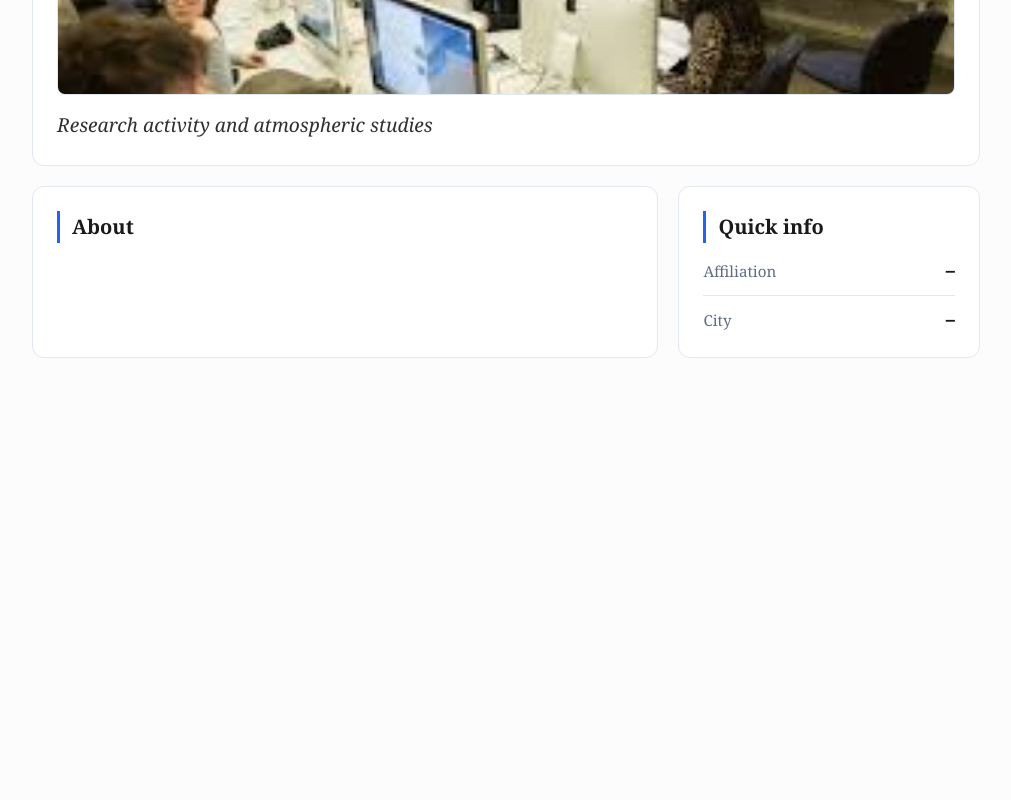
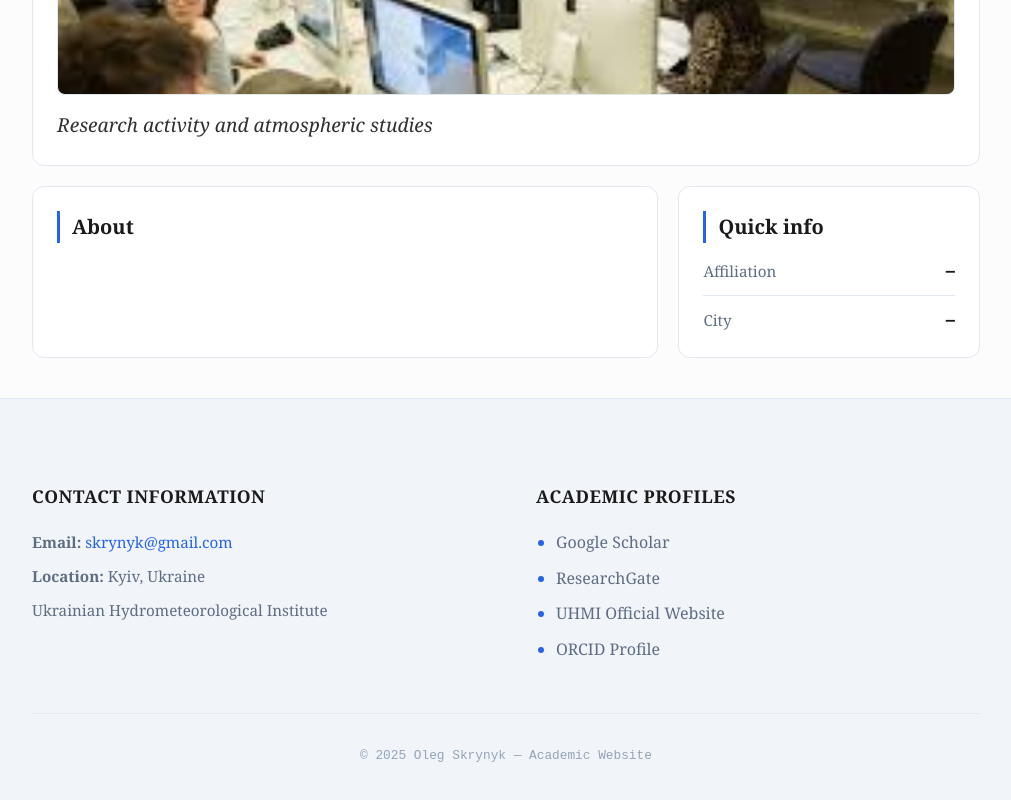
Before and after one commit to olegbach9-webdev/father-website-mvp, a React (Vite) app: page / in a window 1280 px wide. Shown: the part 782-1582 px from the top of the page, without its empty margins (134-1145 px from the left). Before the commit the page ends 1200 px from the top, so only its background shows below. Built offline with nearby package versions, Linux system fonts and the light colour scheme; no server answers.

Commit message:
add footer

```diff
--- a/src/app/Layout.jsx
+++ b/src/app/Layout.jsx
@@ -24,11 +24,47 @@ function Nav({ lang, setLang }) {
   );
 }
 
+function Footer({ lang }) {
+  return (
+    <footer className="footer">
+      <div className="container footer-container">
+        <div className="footer-grid">
+          {/* Ліва колонка: Контакти */}
+          <div className="footer-col">
+            <h4>{lang === "en" ? "Contact Information" : "Контактна інформація"}</h4>
+            <p><strong>Email:</strong> <a href="mailto:skrynyk@gmail.com">skrynyk@gmail.com</a></p>
+            <p><strong>{lang === "en" ? "Location:" : "Локація:"}</strong> {lang === "en" ? "Kyiv, Ukraine" : "Київ, Україна"}</p>
+            <p>{lang === "en" ? "Ukrainian Hydrometeorological Institute" : "Український гідрометеорологічний інститут"}</p>
+          </div>
+
+          {/* Права колонка: Посилання списком */}
+          <div className="footer-col">
+            <h4>{lang === "en" ? "Academic Profiles" : "Академічні профілі"}</h4>
+            <ul className="footer-ul">
+              <li><a href="https://scholar.google.com/" target="_blank" rel="noreferrer">Google Scholar</a></li>
+              <li><a href="https://www.researchgate.net/" target="_blank" rel="noreferrer">ResearchGate</a></li>
+              <li><a href="https://uhmi.org.ua/" target="_blank" rel="noreferrer">{lang === "en" ? "UHMI Official Website" : "Офіційний сайт УГМІ"}</a></li>
+              <li><a href="https://orcid.org/" target="_blank" rel="noreferrer">ORCID Profile</a></li>
+            </ul>
+          </div>
+        </div>
+
+        <div className="footer-bottom">
+          <p>© {new Date().getFullYear()} Oleg Skrynyk — {lang === "en" ? "Academic Website" : "Академічний вебсайт"}</p>
+        </div>
+      </div>
+    </footer>
+  );
+}
+
 export default function Layout({ lang, setLang }) {
   return (
     <div className="container">
       <Nav lang={lang} setLang={setLang} />
-      <Outlet context={[lang]} />
+      <main>
+        <Outlet context={[lang]} />
+      </main>
+      <Footer lang={lang} />
     </div>
   );
 }
--- a/src/pages/Team.jsx
+++ b/src/pages/Team.jsx
@@ -1,24 +1,29 @@
 import { useEffect, useState } from "react";
+import { useOutletContext } from "react-router-dom";
 
 import teamGroup from "./../../public/img/team-group.jpg"
 
 export default function Team() {
   const [data, setData] = useState(null);
+  const [lang] = useOutletContext();
 
   useEffect(() => {
-    fetch(`${import.meta.env.BASE_URL}/content/team.json`, { cache: "no-store" })
+    const fileName = lang === "en" ? "team.json" : "team_ua.json";
+    const url = `${import.meta.env.BASE_URL}/content/${fileName}`;
+
+    fetch(url, { cache: "no-store" })
       .then(r => r.json())
       .then(setData)
       .catch(() => setData({ members: [] }));
-  }, []);
+  }, [lang]);
 
   if (!data) return <div className="card">Loading…</div>;
 
   return (
     <>
       <section className="hero">
-        <h1>{data.title || "Team"}</h1>
-        <p className="sub">{data.intro || ""}</p>
+        <h1>{data.title}</h1>
+        <p className="sub">{data.intro}</p>
       </section>
 
       <section className="card" style={{ marginTop: 14 }}>
@@ -26,17 +31,20 @@ export default function Team() {
           className="heroImg"
           // src={data.photo || "/img/team-group.jpg"}
           src={teamGroup}
-          alt="Team"
+          alt="Team Research Group"
         />
       </section>
 
       <section className="card" style={{ marginTop: 14 }}>
-        <h2>Members</h2>
+        <h2>{lang === "en" ? "Department Members" : "Склад відділу"}</h2>
         <div className="list">
           {(data.members || []).map((m, i) => (
             <div className="item" key={i}>
               <b>{m.name}</b>
-              <div className="meta">{m.role}{m.area ? ` • ${m.area}` : ""}</div>
+              <div className="meta">
+                {m.role}{m.degree ? `, ${m.degree}` : ""}
+                {m.area ? ` • ${m.area}` : ""}
+              </div>
             </div>
           ))}
         </div>
--- a/src/styles.css
+++ b/src/styles.css
@@ -24,7 +24,7 @@ body {
   -webkit-font-smoothing: antialiased;
 }
 
-.container { max-width: var(--max); margin: 0 auto; padding: 22px 16px 60px; }
+.container { max-width: var(--max); margin: 0 auto; padding: 22px 16px 0; }
 a { color: var(--accent); text-decoration: none; transition: opacity 0.2s; }
 a:hover { opacity: 0.8; text-decoration: underline; }
 
@@ -171,3 +171,89 @@ h1 {
   background: var(--text);
   color: white;
 }
+
+/* Оновлений Футер */
+.footer {
+  background-color: #f1f5f9;
+  border-top: 1px solid var(--stroke);
+  margin-top: 40px; /* Зменшили, щоб не було гігантської дірки */
+  padding: 60px 0 20px;
+  color: var(--text);
+  width: 100vw; /* Розтягуємо на всю ширину в'юпорта */
+  position: relative;
+  left: 50%;
+  right: 50%;
+  margin-left: -50vw;
+  margin-right: -50vw;
+}
+
+/* Контейнер всередині футера для вирівнювання */
+.footer-container {
+  max-width: var(--max);
+  margin: 0 auto;
+  padding: 0 16px;
+}
+
+.footer-grid {
+  display: grid;
+  grid-template-columns: 1fr 1fr; /* Рівно дві колонки */
+  gap: 60px;
+  margin-bottom: 40px;
+}
+
+.footer-col h4 {
+  font-family: var(--font-headers);
+  font-size: 1.1rem;
+  font-weight: 700;
+  margin-bottom: 20px;
+  text-transform: uppercase;
+  letter-spacing: 0.5px;
+  color: var(--text);
+}
+
+.footer-col p {
+  font-size: 0.95rem;
+  line-height: 1.7;
+  margin: 8px 0;
+  color: var(--muted);
+}
+
+/* Список з крапочками */
+.footer-ul {
+  list-style-type: disc; /* Крапочки */
+  padding-left: 20px;
+  margin: 0;
+}
+
+.footer-ul li {
+  margin-bottom: 10px;
+  color: var(--accent); /* Колір крапочок */
+}
+
+.footer-ul li a {
+  color: var(--muted);
+  text-decoration: none;
+  transition: color 0.2s;
+}
+
+.footer-ul li a:hover {
+  color: var(--accent);
+  text-decoration: underline;
+}
+
+.footer-bottom {
+  border-top: 1px solid rgba(0,0,0,0.05);
+  padding-top: 20px;
+  text-align: center;
+  font-family: ui-monospace, monospace;
+  font-size: 0.8rem;
+  color: #94a3b8;
+}
+
+/* Адаптивність для мобілок */
+@media (max-width: 768px) {
+  .footer-grid {
+    grid-template-columns: 1fr;
+    gap: 30px;
+  }
+}
```
Also changed, not shown: public/content/team.json (+20 -4 lines), public/content/team_ua.json (added, +24 -0 lines).
